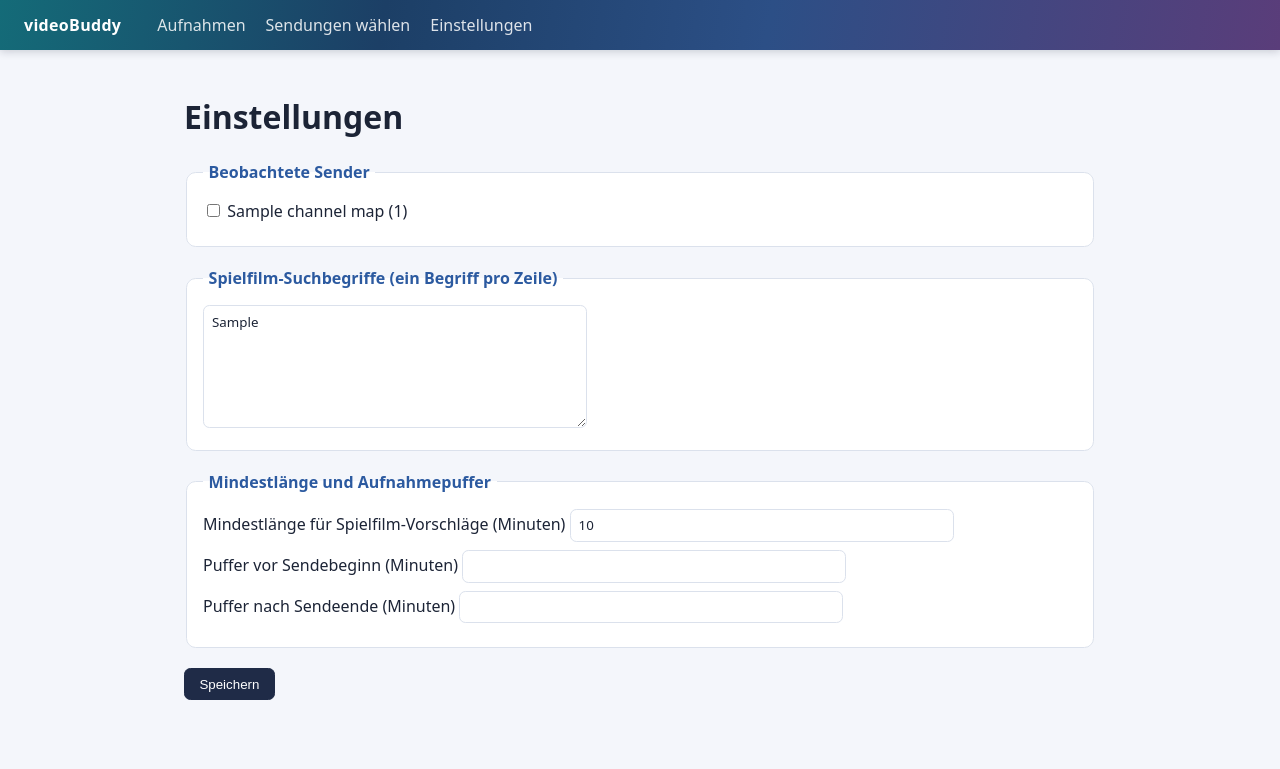
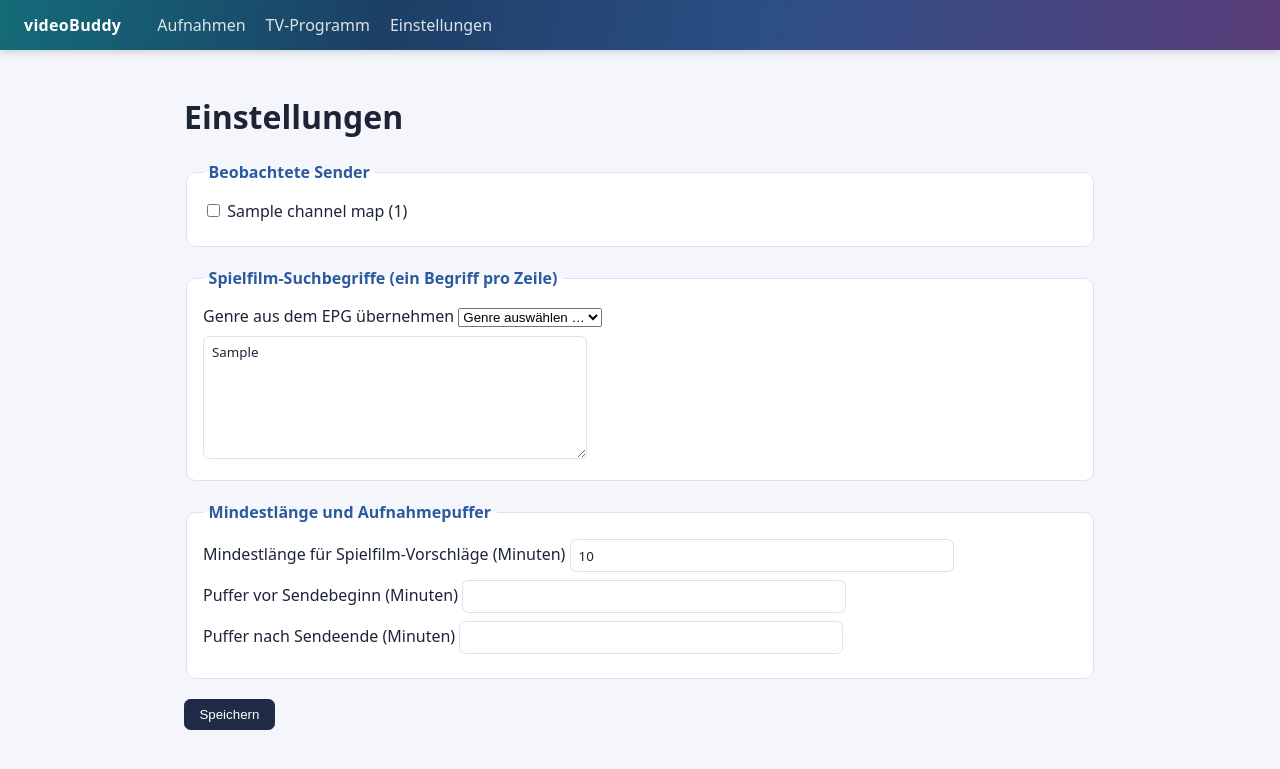
Before and after one commit to thunder312/videoBuddy, a Flask app: template videobuddy/templates/einstellungen.html in a window 1280 px wide. Shown: the top 769 px of the page. Run offline with Flask 3, Linux system fonts and the light colour scheme; the template is opened without the code that fills it: most values are stand-ins (such as "Sample title", 1, 10 or a date in 2020).

Commit message:
Rename tab to TV-Programm, show genre, date-based filenames, genre picker, new defaults
- "Sendungen wählen" renamed to "TV-Programm" throughout the UI
- EPG genre/category shown as a second line under the title
- Recording filenames now use [yyyyMMdd]_[Sendungsname].ts, falling back to
  an appended time on same-day title collisions instead of silently
  overwriting an earlier recording
- Einstellungen: genre dropdown sourced from live EPG data to quickly add
  search terms to the Spielfilm-Suchbegriffe textarea
- Lower default min_duration_minutes (35) and buffer_before_minutes (5) for
  new installs

```diff
--- a/config.example.yaml
+++ b/config.example.yaml
@@ -75,12 +75,12 @@ film_keywords:
 
 # Sendungen unter dieser Länge zählen nicht als Film (filtert z. B.
 # Kurzformate mit falsch gesetztem Genre-Tag heraus)
-min_duration_minutes: 70
+min_duration_minutes: 35
 
 # Sicherheitspuffer: Aufnahme startet X Minuten vor und endet Y Minuten nach
 # der im EPG angegebenen Zeit, weil Sendungen gern überziehen
-buffer_before_minutes: 3
-buffer_after_minutes: 12
+buffer_before_minutes: 5
+buffer_after_minutes: 5
 
 # Wie lange nach Sendeende gewartet wird, bevor geprüft wird, ob der Film in
 # der Mediathek gelandet ist
--- a/videobuddy/main.py
+++ b/videobuddy/main.py
@@ -60,7 +60,7 @@ def _process_scheduled(config: Config, job: dict, now: datetime) -> None:
         record_start = _parse_iso(job["record_start"])
         record_end = _parse_iso(job["record_end"])
         output_path = recorder.build_output_path(
-            config.recording_dir, job["channel"], job["title"], record_start
+            config.recording_dir, job["title"], record_start
         )
         pid = recorder.start_recording(stream_url, output_path, record_end)
         scheduler.update_job(
--- a/videobuddy/static/style.css
+++ b/videobuddy/static/style.css
@@ -342,6 +342,11 @@ button.danger:hover {
   font-size: 0.9rem;
 }
 
+.genre {
+  color: var(--muted);
+  font-size: 0.85rem;
+}
+
 fieldset {
   margin-bottom: 1.25rem;
   padding: 1rem;
--- a/videobuddy/templates/base.html
+++ b/videobuddy/templates/base.html
@@ -65,7 +65,7 @@
   <nav>
     <a class="brand" href="{{ url_for('dashboard') }}">videoBuddy</a>
     <a href="{{ url_for('dashboard') }}">Aufnahmen</a>
-    <a href="{{ url_for('sendungen') }}">Sendungen wählen</a>
+    <a href="{{ url_for('sendungen') }}">TV-Programm</a>
     <a href="{{ url_for('einstellungen') }}">Einstellungen</a>
   </nav>
   <main>
--- a/videobuddy/templates/dashboard.html
+++ b/videobuddy/templates/dashboard.html
@@ -57,7 +57,7 @@
       {% elif not show_hidden and has_any_jobs %}
         Keine Aufnahmen (stornierte/gelöschte sind ausgeblendet).
       {% else %}
-        Noch keine Aufnahmen geplant. Unter <a href="{{ url_for('sendungen') }}">Sendungen wählen</a> loslegen.
+        Noch keine Aufnahmen geplant. Unter <a href="{{ url_for('sendungen') }}">TV-Programm</a> loslegen.
       {% endif %}
     </p>
   {% else %}
--- a/videobuddy/templates/einstellungen.html
+++ b/videobuddy/templates/einstellungen.html
@@ -16,7 +16,18 @@
 
     <fieldset>
       <legend>Spielfilm-Suchbegriffe (ein Begriff pro Zeile)</legend>
-      <textarea name="film_keywords" rows="6">{{ settings.film_keywords | join("\n") }}</textarea>
+      {% if available_genres %}
+        <label>
+          Genre aus dem EPG übernehmen
+          <select id="genre-picker">
+            <option value="">Genre auswählen …</option>
+            {% for genre in available_genres %}
+              <option value="{{ genre }}">{{ genre }}</option>
+            {% endfor %}
+          </select>
+        </label>
+      {% endif %}
+      <textarea name="film_keywords" id="film-keywords" rows="6">{{ settings.film_keywords | join("\n") }}</textarea>
     </fieldset>
 
     <fieldset>
@@ -37,4 +48,24 @@
 
     <button type="submit">Speichern</button>
   </form>
+
+  <script>
+    // Haengt das im Dropdown gewaehlte Genre als neue Zeile ans Textfeld an,
+    // statt es zu ersetzen - mehrere Suchbegriffe bleiben nebeneinander
+    // bestehen. Ist das Genre schon als Zeile vorhanden, passiert nichts.
+    var genrePicker = document.getElementById("genre-picker");
+    if (genrePicker) {
+      genrePicker.addEventListener("change", function () {
+        var genre = genrePicker.value;
+        if (!genre) { return; }
+        var textarea = document.getElementById("film-keywords");
+        var lines = textarea.value.split("\n").map(function (l) { return l.trim(); }).filter(Boolean);
+        if (lines.indexOf(genre) === -1) {
+          lines.push(genre);
+          textarea.value = lines.join("\n");
+        }
+        genrePicker.value = "";
+      });
+    }
+  </script>
 {% endblock %}
--- a/videobuddy/webapp.py
+++ b/videobuddy/webapp.py
@@ -511,8 +511,14 @@ def create_app(config: Config | None = None) -> Flask:
             return redirect(url_for("einstellungen"))
 
         settings_data = load_settings(config)
+        available_genres = sorted(
+            {category for entry in get_epg_entries() for category in entry.categories}
+        )
         return render_template(
-            "einstellungen.html", settings=settings_data, channel_map=config.channel_map
+            "einstellungen.html",
+            settings=settings_data,
+            channel_map=config.channel_map,
+            available_genres=available_genres,
         )
 
     return app
```
Also changed, not shown: tests/test_recorder.py (+21 -5 lines), tests/test_webapp.py (+8 -0 lines), videobuddy/recorder.py (+11 -8 lines), videobuddy/templates/sendungen.html (+5 -2 lines).
